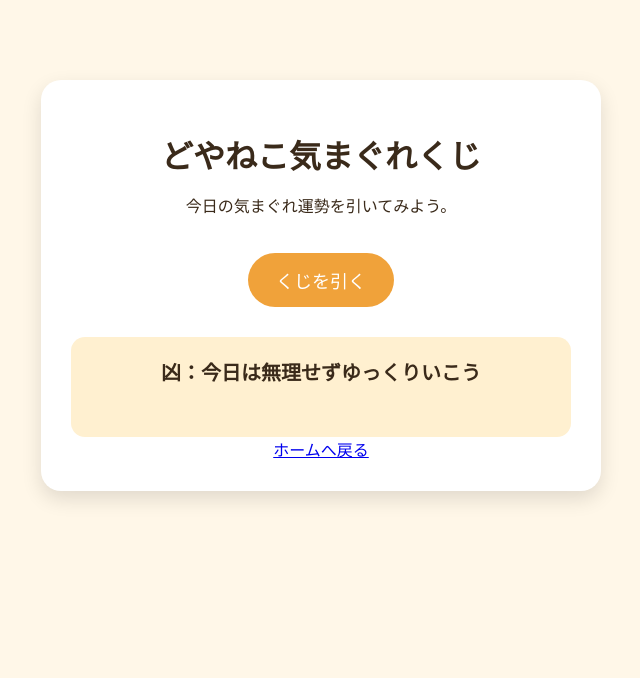
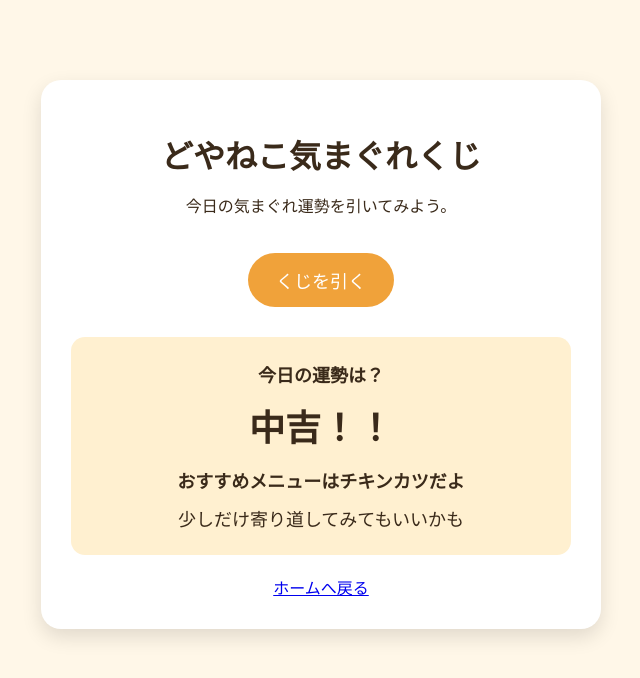
Before and after one commit to Kooszs12/doyaneko_kuji, a plain HTML site: page games/kuji/index.html in a window 1280 px wide. Both pictures are taken after a click on the button "くじを引く". Shown: the whole page, without its empty margins (319-959 px from the left). Drawn offline with Linux system fonts and the light colour scheme.

Commit message:
くじ結果を運勢とメニューと一言に分けて表示

```diff
--- a/css/style.css
+++ b/css/style.css
@@ -37,10 +37,37 @@ button:hover {
 
 .result {
   margin-top: 30px;
-  padding: 20px;
-  min-height: 60px;
+  padding: 24px;
+  min-height: 120px;
   background: #fff0d0;
   border-radius: 14px;
-  font-size: 20px;
+  text-align: center;
+}
+
+.result-label {
+  margin: 0 0 12px;
+  font-size: 18px;
   font-weight: bold;
 }
+
+.fortune-text {
+  margin: 12px 0;
+  font-size: 36px;
+  font-weight: bold;
+}
+
+.menu-text {
+  margin: 16px 0 8px;
+  font-size: 18px;
+  font-weight: bold;
+}
+
+.message-text {
+  margin: 12px 0 0;
+  font-size: 18px;
+}
+
+.home-link {
+  display: inline-block;
+  margin-top: 20px;
+}
--- a/games/kuji/index.html
+++ b/games/kuji/index.html
@@ -14,7 +14,10 @@
     <button id="drawButton">くじを引く</button>
 
     <div id="result" class="result">
-      ここに結果が出るよ
+      <p class="result-label">今日の運勢は？</p>
+      <p id="fortuneText" class="fortune-text">まだ引いていないよ</p>
+      <p id="menuText" class="menu-text">おすすめメニューもここに出るよ</p>
+      <p id="messageText" class="message-text">一言メッセージもここに出るよ</p>
     </div>
 
     <a href="../../index.html" class="home-link">ホームへ戻る</a>
--- a/games/kuji/kuji.js
+++ b/games/kuji/kuji.js
@@ -1,16 +1,64 @@
-const results = [
-  "大吉：今日はどやねこ日和！",
-  "中吉：おすすめメニューに出会えるかも",
-  "小吉：ゆっくり過ごすといい日",
-  "吉：気まぐれパフェが似合う日",
-  "末吉：あたたかいごはんで回復する日",
-  "凶：今日は無理せずゆっくりいこう"
+const fortunes = {
+  "大吉": [
+    "今日はいいことがありそう！",
+    "思いきり楽しんでね",
+    "どやねこも大応援しているよ"
+  ],
+  "中吉": [
+    "のんびり過ごすといい日",
+    "おいしいものに出会えるかも",
+    "少しだけ寄り道してみてもいいかも"
+  ],
+  "小吉": [
+    "小さないいことを見つけられる日",
+    "あたたかいごはんで元気を出そう",
+    "無理せずゆっくりいこう"
+  ],
+  "吉": [
+    "いつも通りがちょうどいい日",
+    "今日は気楽に楽しもう",
+    "ほっと一息つける日"
+  ],
+  "末吉": [
+    "焦らずいけば大丈夫",
+    "今日は休憩を大事にしよう",
+    "小さな楽しみを見つけよう"
+  ],
+  "凶": [
+    "今日は無理せず、おいしいものを食べよう",
+    "どやねこがこっそり見守っているよ",
+    "こんな日こそ、ゆっくりしていってね"
+  ]
+};
+
+const luckyMenus = [
+  "どやねこ丼",
+  "チキンカツ",
+  "どやねこ気まぐれパフェ",
+  "唐揚げ",
+  "定食メニュー",
+  "カレー",
+  "デザート",
+  "今日のおすすめ"
 ];
 
 const drawButton = document.getElementById("drawButton");
-const result = document.getElementById("result");
+const fortuneText = document.getElementById("fortuneText");
+const menuText = document.getElementById("menuText");
+const messageText = document.getElementById("messageText");
+
+function getRandomItem(array) {
+  const randomIndex = Math.floor(Math.random() * array.length);
+  return array[randomIndex];
+}
 
 drawButton.addEventListener("click", () => {
-  const randomIndex = Math.floor(Math.random() * results.length);
-  result.textContent = results[randomIndex];
+  const fortuneNames = Object.keys(fortunes);
+  const selectedFortune = getRandomItem(fortuneNames);
+  const selectedMessage = getRandomItem(fortunes[selectedFortune]);
+  const selectedMenu = getRandomItem(luckyMenus);
+
+  fortuneText.textContent = `${selectedFortune}！！`;
+  menuText.textContent = `おすすめメニューは${selectedMenu}だよ`;
+  messageText.textContent = selectedMessage;
 });
```
